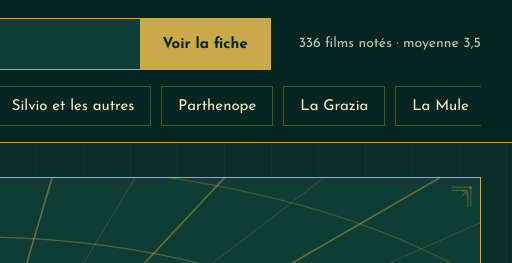
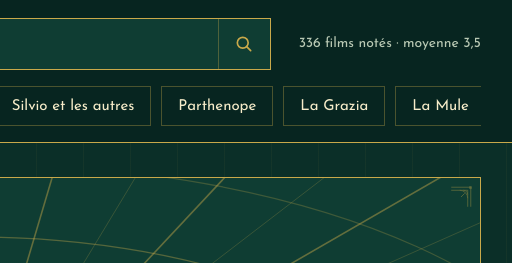
Before and after one commit to Leviatemps/-mes-films, a plain HTML site: page index.html in a window 1280 px wide. Shown: the top 263 px of the page, 668-1180 px from the left. Drawn offline with nearby package versions, Linux system fonts and the light colour scheme.

Commit message:
Loupe dorée à la place du bouton Voir la fiche
Co-Authored-By: Claude Opus 5.5 <noreply@anthropic.com>
Claude-Session: https://claude.ai/code/session_01HoeBohwg8Yqsvs25gAyTV2

```diff
--- a/index.html
+++ b/index.html
@@ -29,8 +29,9 @@ form{position:relative;width:100%}
 .pill label{display:flex;align-items:center;flex:1;padding:0 18px}
 input{border:0;outline:0;background:transparent;font:18px/1 'Josefin Sans',sans-serif;color:var(--ivory);padding:0;height:100%;width:100%}
 input::placeholder{color:var(--mute)}
-.go{min-height:0;padding:0 22px;border:0;background:var(--gold);color:var(--deep);font:700 15px 'Josefin Sans',sans-serif;cursor:pointer;flex:none}
-.go:hover{background:var(--gold2)}
+.go{width:52px;min-height:0;padding:0;border:0;border-left:1px solid var(--line);background:transparent;color:var(--gold);cursor:pointer;flex:none;display:grid;place-items:center}
+.go svg{width:20px;height:20px}
+.go:hover{color:var(--gold2);background:rgba(201,169,74,.08)}
 .go:focus-visible,.chip:focus-visible,.btn:focus-visible{outline:2px solid var(--ivory);outline-offset:3px}
 .go:disabled{opacity:.6;cursor:wait}
 .sugg{position:absolute;left:0;right:0;top:calc(100% + 12px);background:var(--deep);border:1px solid var(--gold);list-style:none;margin:0;padding:6px;max-height:360px;overflow:auto;z-index:5;box-shadow:0 12px 30px rgba(0,0,0,.5)}
@@ -105,7 +106,7 @@ dd{margin:2px 0 0}
 @keyframes b{0%,80%,100%{opacity:.25}40%{opacity:1}}
 @media(prefers-reduced-motion:reduce){.dots i{animation:none;opacity:.7}}
 @media(max-width:860px){.grid{grid-template-columns:minmax(0,1fr)}.side{position:static;order:-1}.bar{grid-template-columns:auto minmax(0,1fr)}.stat{display:none}}
-@media(max-width:560px){.brand span{display:none}.go{padding:0 12px}.disc{width:160px;height:160px}.disc b{font-size:54px}}
+@media(max-width:560px){.brand span{display:none}.disc{width:160px;height:160px}.disc b{font-size:54px}}
 </style>
 </head>
 <body>
@@ -116,7 +117,7 @@ dd{margin:2px 0 0}
    <form id="f" autocomplete="off" role="search">
     <div class="pill">
      <label for="q"><input id="q" type="search" placeholder="Un film, un réalisateur ou un acteur" aria-label="Rechercher un film, un réalisateur ou un acteur" aria-autocomplete="list" aria-controls="sugg"></label>
-     <button class="go" id="go" type="submit">Voir la fiche</button>
+     <button class="go" id="go" type="submit" aria-label="Voir la fiche"><svg viewBox="0 0 24 24" fill="none" stroke="currentColor" stroke-width="2" stroke-linecap="round" aria-hidden="true"><circle cx="10.5" cy="10.5" r="6.5"/><path d="M20 20l-4.8-4.8"/></svg></button>
     </div>
     <ul id="sugg" class="sugg" role="listbox" hidden></ul>
    </form>
```
